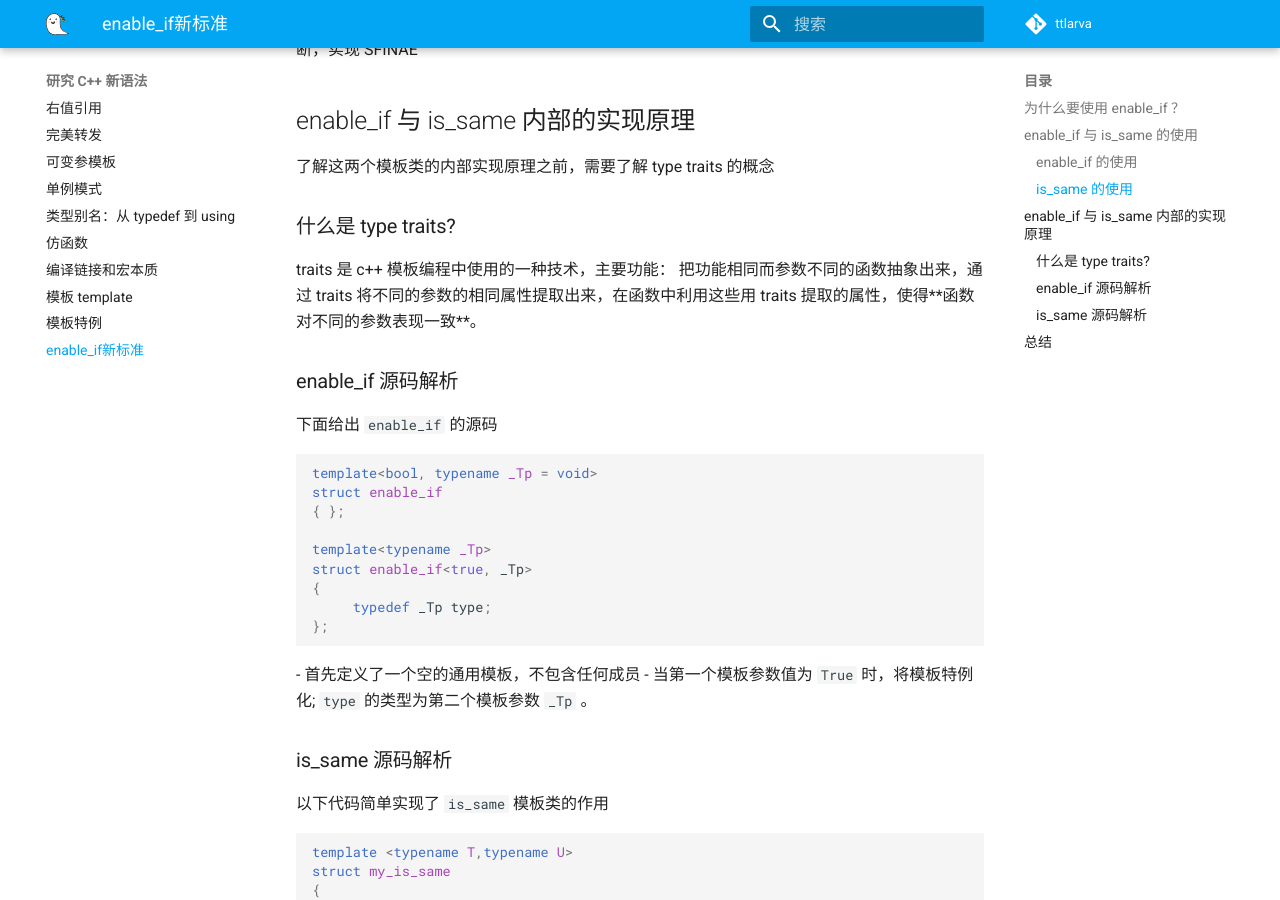
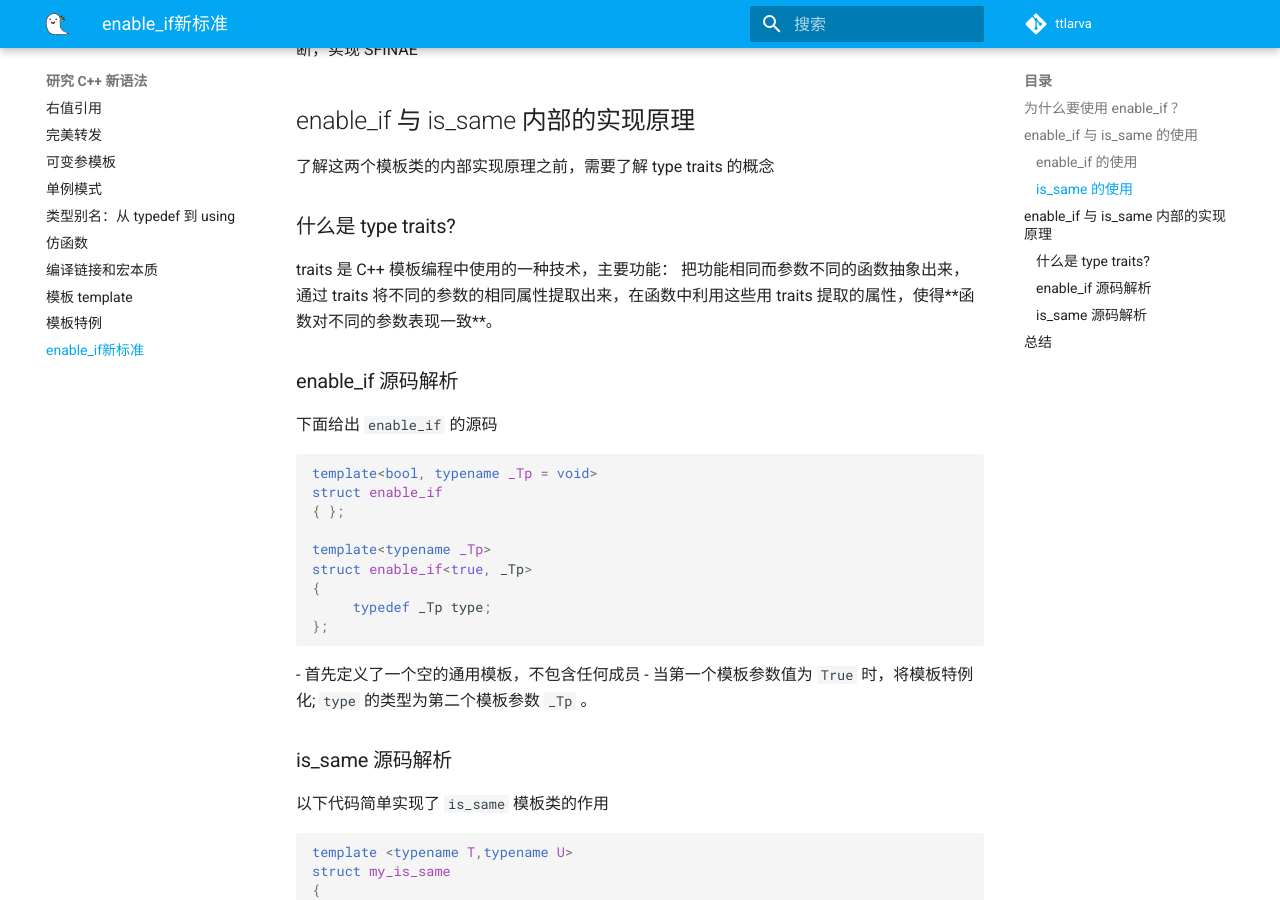
Before and after one commit to ttttLarva/Larva, an MkDocs documentation site: the page built from docs/learn_cpp/012_enable_if.md, in a window 1280 px wide and 900 px high, scrolled down 3177 px. Built offline with MkDocs 1.6.1 and Material for MkDocs 9.7.7, drawn with Linux system fonts in a browser that asks for light colours; emoji names are drawn with the system emoji font; comment, search, counter and statistics services are not loaded; the version menu is left out.

```diff
--- a/docs/learn_cpp/012_enable_if.md
+++ b/docs/learn_cpp/012_enable_if.md
@@ -145,7 +145,7 @@ typename T::size_type len(T const &t)
 
 ### 什么是  type traits?
 
- traits 是 c++ 模板编程中使用的一种技术，主要功能：
+ traits 是 C++ 模板编程中使用的一种技术，主要功能：
  把功能相同而参数不同的函数抽象出来，通过 traits 将不同的参数的相同属性提取出来，在函数中利用这些用 traits 提取的属性，使得**函数对不同的参数表现一致**。
 
 ### enable_if 源码解析
```
